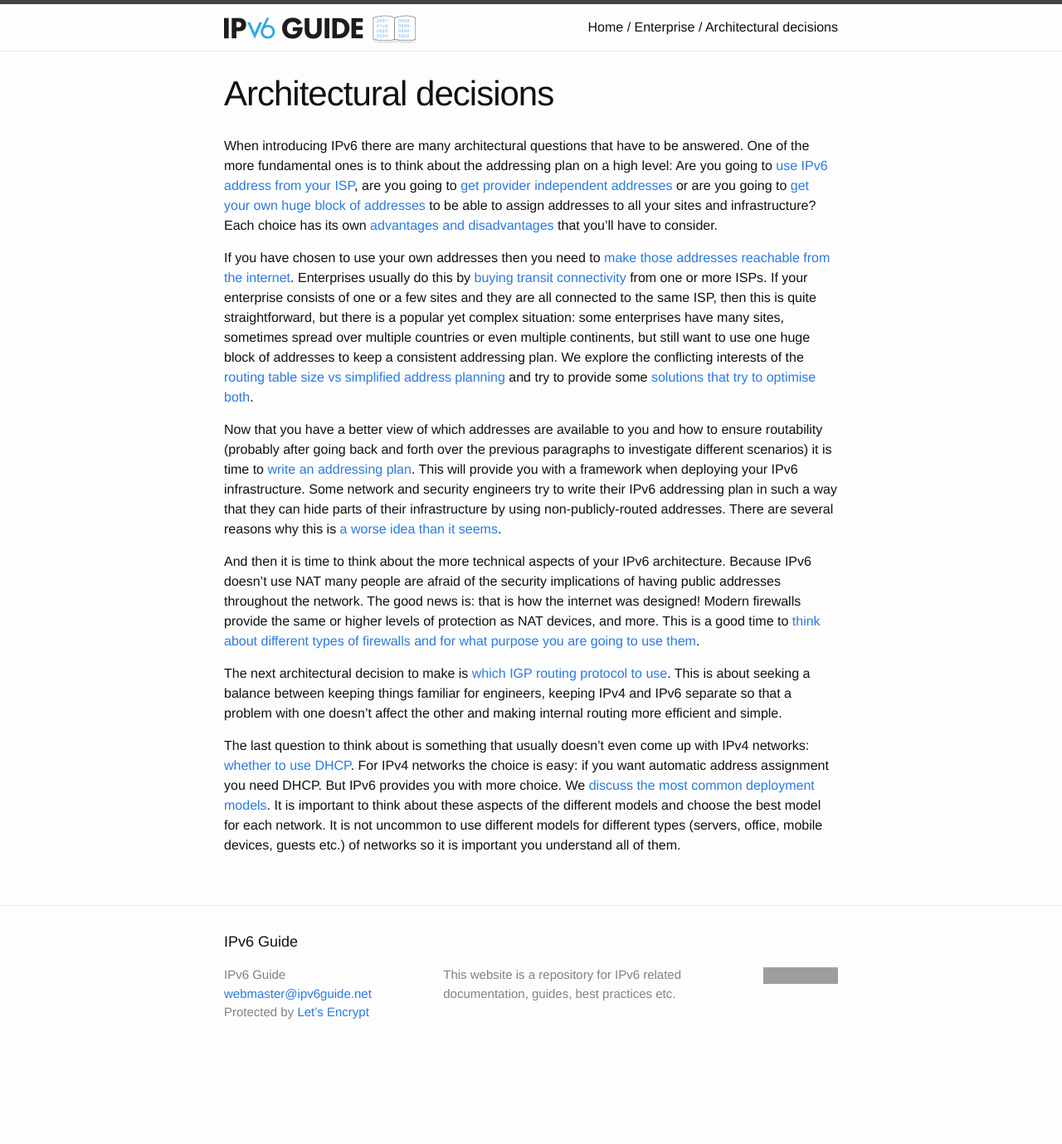
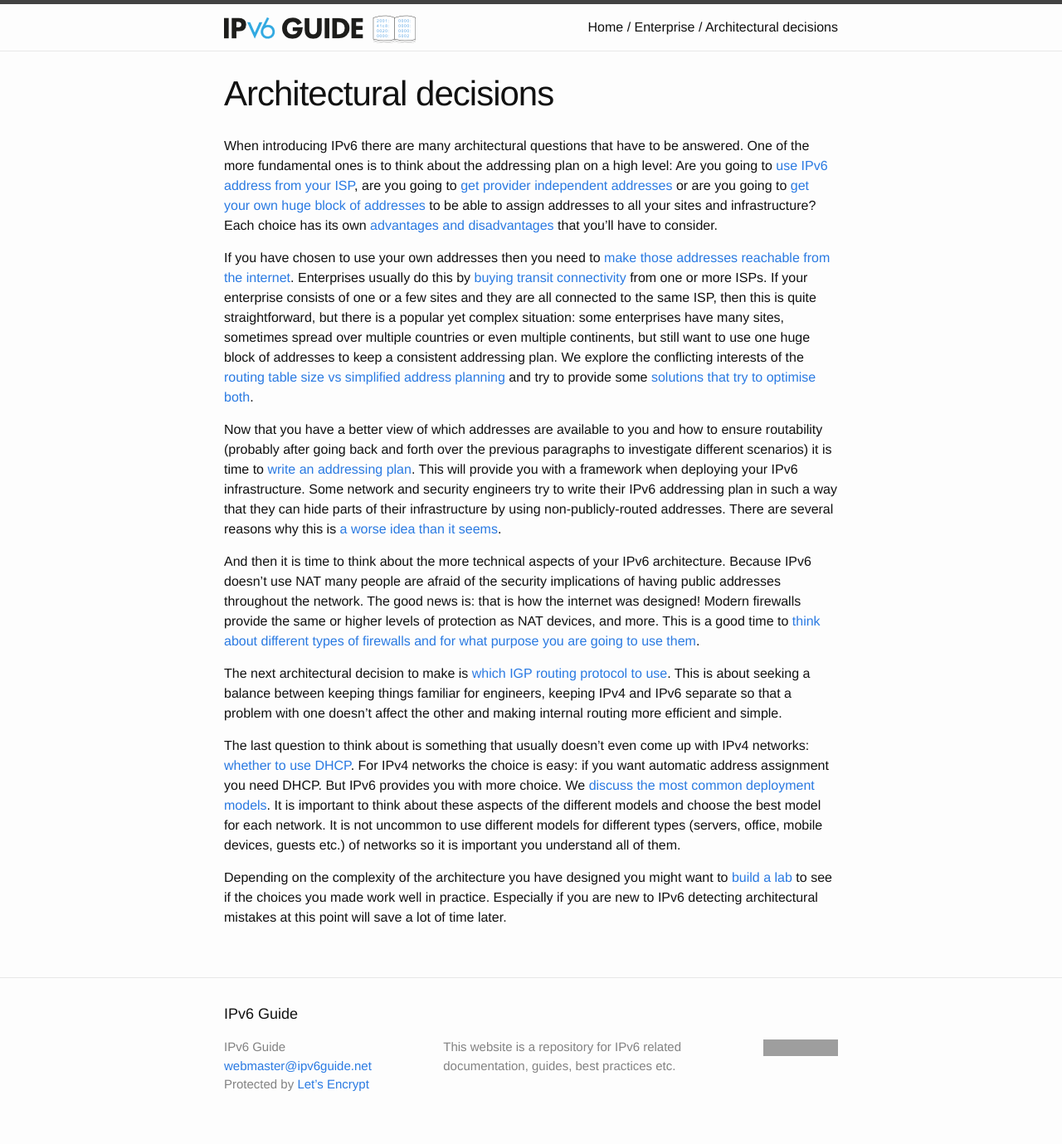
Before and after one commit to ipv6guide/ipv6guide.github.io, a Jekyll site: the page built from enterprise/architectural_decisions/index.md, in a window 1280 px wide. Shown: the whole page at 83% size. Built offline with Jekyll 4.4.1, drawn with Linux system fonts in a browser that asks for light colours; before the commit the page ends 1292 px from its top, so only the background shows below that; grey boxes are pictures that could not be loaded.

Commit message:
Add lab placeholders

```diff
--- a/enterprise/architectural_decisions/index.md
+++ b/enterprise/architectural_decisions/index.md
@@ -56,3 +56,8 @@ these aspects of the different models and choose the best model for each
 network.  It is not uncommon to use different models for different types
 (servers, office, mobile devices, guests etc.) of networks so it is
 important you understand all of them.
+
+Depending on the complexity of the architecture you have designed you might
+want to [build a lab](build_lab) to see if the choices you made work well in
+practice. Especially if you are new to IPv6 detecting architectural mistakes at
+this point will save a lot of time later.
```
Also changed, not shown: enterprise/implementation/index.md (+4 -0 lines).
